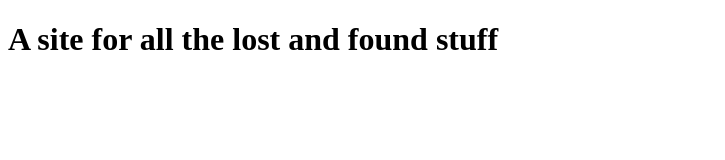
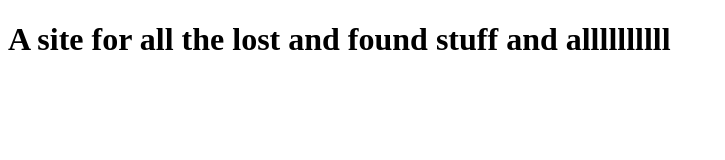
Before and after one commit to hermanumrao/RepoApp, a plain HTML site: page index.html in a window 1280 px wide. Shown: the whole page, without its empty margins (0-725 px from the left). Drawn offline with Linux system fonts and the light colour scheme.

Commit message:
Update index.html

```diff
--- a/index.html
+++ b/index.html
@@ -6,7 +6,7 @@
 	<title>RepoApp</title>
 </head>
 <body>
-	<h1>A site for all the lost and found stuff</h1>
+	<h1>A site for all the lost and found stuff and allllllllll</h1>
 
 </body>
 </html>
```
